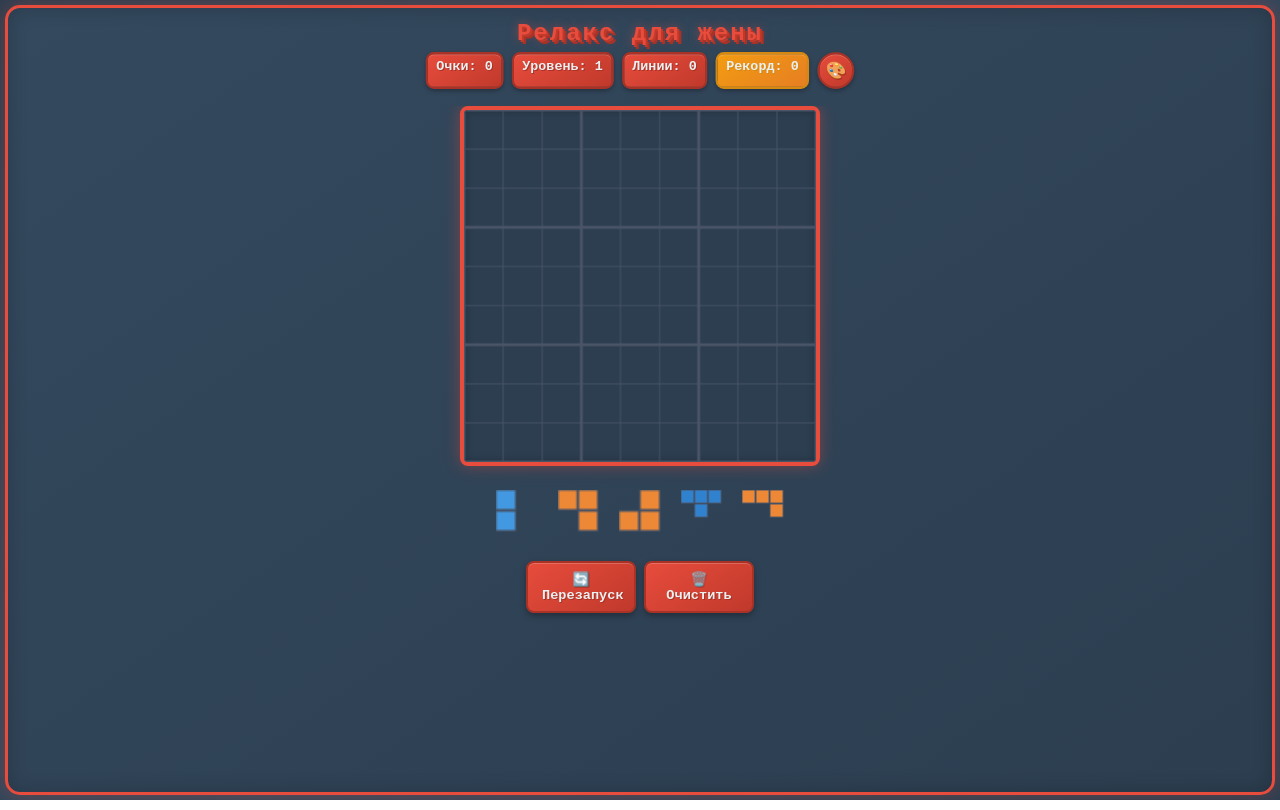
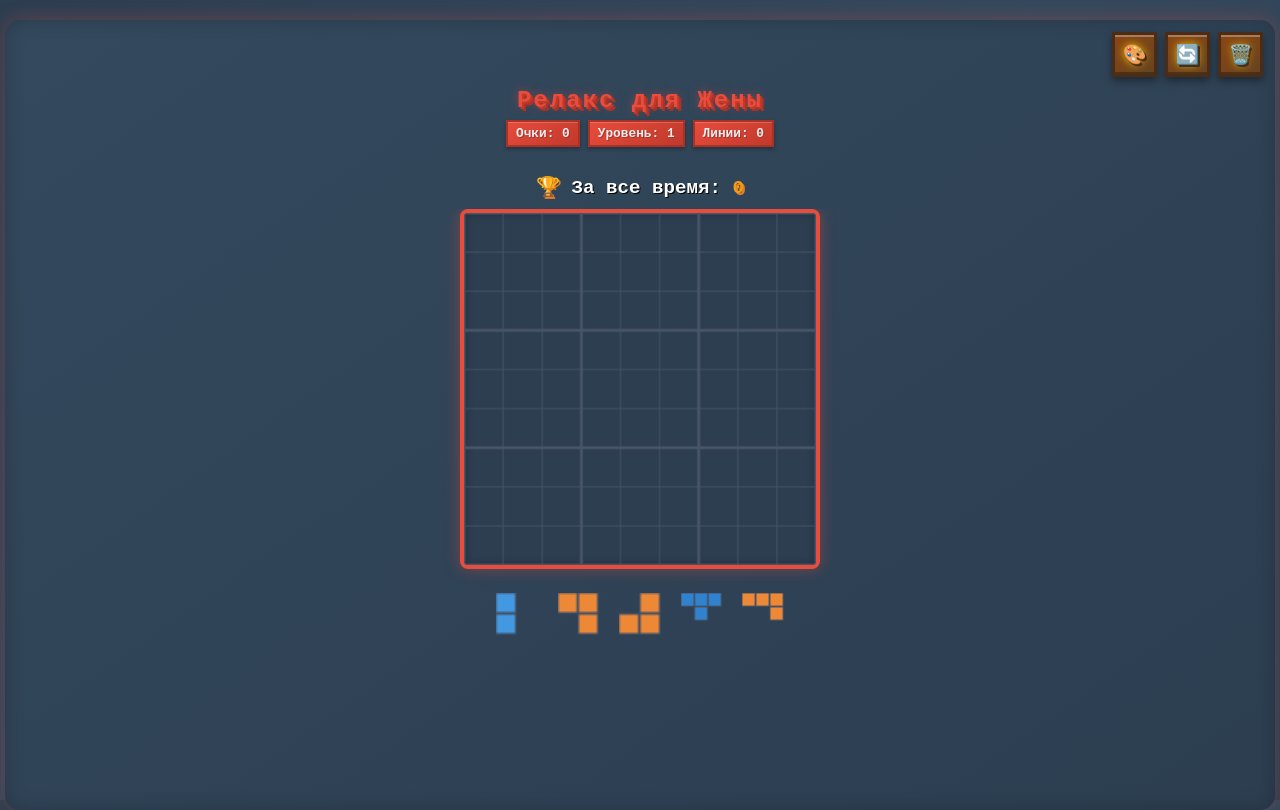
Before and after one commit to appleman9709/tetris, a website: page index.html in a window 1280 px wide. Drawn offline with Linux system fonts and the light colour scheme.

Commit message:
Update: Remove borders, improve record styling for Telegram mini-app - Remove game-container border - Add 'За все время' label to record - Remove record background styling - Remove border-radius from game-info blocks - Make record label white and 1em size - Add top padding for Telegram mini-app

```diff
--- a/index.html
+++ b/index.html
@@ -9,18 +9,24 @@
 </head>
 <body>
     <div class="game-container">
+        <div class="top-controls">
+            <button id="themeToggle" class="retro-btn" title="Переключить тему">🎨</button>
+            <button class="retro-btn" id="restartBtn" title="Перезапуск">🔄</button>
+            <button class="retro-btn" id="clearBtn" title="Очистить">🗑️</button>
+        </div>
+
         <header>
-            <h1>Релакс для жены</h1>
+            <h1>Релакс для Жены</h1>
             <div class="game-info">
                 <div class="info-row">
                     <div class="score">Очки: <span id="score">0</span></div>
                     <div class="level">Уровень: <span id="level">1</span></div>
                     <div class="lines">Линии: <span id="lines">0</span></div>
-                    <div class="record">Рекорд: <span id="record">0</span></div>
-                    <button id="themeToggle" class="theme-btn">🎨</button>
                 </div>
             </div>
         </header>
+
+        <div class="record">🏆 <span class="record-label">За все время:</span> <span id="record">0</span></div>
 
         <div class="game-area">
             <div class="game-board">
@@ -31,11 +37,6 @@
                 <div class="pieces-container" id="piecesContainer">
                     <!-- Фигуры будут добавлены динамически -->
                 </div>
-            </div>
-
-            <div class="mobile-controls">
-                <button class="control-btn" id="restartBtn">🔄 Перезапуск</button>
-                <button class="control-btn" id="clearBtn">🗑️ Очистить</button>
             </div>
         </div>
 
--- a/style.css
+++ b/style.css
@@ -10,13 +10,13 @@ body {
     height: 100vh;
     margin: 0;
     padding: 5px;
+    padding-top: 20px; /* Отступ сверху для Telegram mini-app */
     color: #ecf0f1;
     overflow: hidden;
 }
 
 .game-container {
     background: linear-gradient(145deg, #34495e, #2c3e50);
-    border: 3px solid #e74c3c;
     border-radius: 15px;
     padding: 12px;
     box-shadow:
@@ -27,6 +27,15 @@ body {
     height: calc(100vh - 10px);
     display: flex;
     flex-direction: column;
+    position: relative;
+}
+
+.top-controls {
+    display: flex;
+    justify-content: flex-end;
+    gap: 8px;
+    margin-bottom: 10px;
+    flex-shrink: 0;
 }
 
 header {
@@ -68,7 +77,6 @@ h1 {
     color: #ecf0f1;
     padding: 4px 8px;
     border: 2px solid #a93226;
-    border-radius: 8px;
     font-weight: bold;
     font-size: 0.8em;
     text-shadow: 1px 1px 0px #a93226;
@@ -78,46 +86,21 @@ h1 {
 }
 
 .record {
-    background: linear-gradient(145deg, #f39c12, #e67e22) !important;
-    border-color: #d68910 !important;
-    text-shadow: 1px 1px 0px #d68910 !important;
+    color: #f39c12;
+    font-weight: bold;
+    font-size: 1.2em;
+    text-shadow: 2px 2px 0px #e67e22;
+    text-align: center;
+    margin: 10px 0;
+    flex-shrink: 0;
 }
 
-.theme-btn {
-    background: linear-gradient(145deg, #e74c3c, #c0392b);
-    color: #ecf0f1;
-    border: 2px solid #a93226;
-    padding: 4px 8px;
-    border-radius: 15px;
+.record-label {
+    color: #fff;
     font-size: 1em;
-    cursor: pointer;
-    text-shadow: 1px 1px 0px #a93226;
-    box-shadow:
-        inset 0 1px 0px rgba(255, 255, 255, 0.2),
-        0 2px 4px rgba(0, 0, 0, 0.3);
-    font-family: 'Courier New', monospace;
-    width: 35px;
-    height: 35px;
-    border-radius: 50%;
-    display: flex;
-    align-items: center;
-    justify-content: center;
-    transition: all 0.2s ease;
+    text-shadow: 1px 1px 0px #000;
 }
 
-.theme-btn:hover {
-    transform: scale(1.1);
-    box-shadow:
-        inset 0 1px 0px rgba(255, 255, 255, 0.3),
-        0 4px 8px rgba(0, 0, 0, 0.4);
-}
-
-.theme-btn:active {
-    transform: scale(0.95);
-    box-shadow:
-        inset 0 1px 0px rgba(0, 0, 0, 0.2),
-        0 1px 3px rgba(0, 0, 0, 0.3);
-}
 
 /* Pink theme - only UI elements */
 body.pink-theme .game-info > div > div {
@@ -127,9 +110,13 @@ body.pink-theme .game-info > div > div {
 }
 
 body.pink-theme .record {
-    background: linear-gradient(145deg, #f48fb1, #f06292) !important;
-    border-color: #e91e63 !important;
-    text-shadow: 1px 1px 0px #e91e63 !important;
+    color: #e91e63;
+    text-shadow: 2px 2px 0px #ad1457;
+}
+
+body.pink-theme .record-label {
+    color: #fff;
+    text-shadow: 1px 1px 0px #000;
 }
 
 body.pink-theme #gameCanvas {
@@ -145,10 +132,14 @@ body.pink-theme .control-btn {
     text-shadow: 1px 1px 0px #880e4f;
 }
 
-body.pink-theme .theme-btn {
-    background: linear-gradient(145deg, #e91e63, #ad1457);
-    border-color: #880e4f;
-    text-shadow: 1px 1px 0px #880e4f;
+
+body.pink-theme .retro-btn {
+    background: linear-gradient(145deg, #ad1457, #880e4f);
+    border-color: #4a0e2a;
+    color: #ff69b4;
+    text-shadow:
+        2px 2px 0px #4a0e2a,
+        0 0 8px rgba(255, 105, 180, 0.8);
 }
 
 /* Blue theme - only UI elements */
@@ -159,9 +150,13 @@ body.blue-theme .game-info > div > div {
 }
 
 body.blue-theme .record {
-    background: linear-gradient(145deg, #64b5f6, #42a5f5) !important;
-    border-color: #2196f3 !important;
-    text-shadow: 1px 1px 0px #2196f3 !important;
+    color: #2196f3;
+    text-shadow: 2px 2px 0px #1976d2;
+}
+
+body.blue-theme .record-label {
+    color: #fff;
+    text-shadow: 1px 1px 0px #000;
 }
 
 body.blue-theme #gameCanvas {
@@ -177,10 +172,14 @@ body.blue-theme .control-btn {
     text-shadow: 1px 1px 0px #1565c0;
 }
 
-body.blue-theme .theme-btn {
-    background: linear-gradient(145deg, #2196f3, #1976d2);
-    border-color: #1565c0;
-    text-shadow: 1px 1px 0px #1565c0;
+
+body.blue-theme .retro-btn {
+    background: linear-gradient(145deg, #1976d2, #1565c0);
+    border-color: #0d47a1;
+    color: #64b5f6;
+    text-shadow:
+        2px 2px 0px #0d47a1,
+        0 0 8px rgba(100, 181, 246, 0.8);
 }
 
 .game-area {
@@ -280,31 +279,69 @@ body.blue-theme .theme-btn {
     max-height: 50px;
 }
 
-.mobile-controls {
+
+.retro-btn {
+    background: linear-gradient(145deg, #8b4513, #654321);
+    color: #ffd700;
+    border: 3px solid #4a2c17;
+    padding: 8px;
+    font-size: 1.2em;
+    cursor: pointer;
+    text-shadow:
+        2px 2px 0px #4a2c17,
+        0 0 8px rgba(255, 215, 0, 0.8);
+    box-shadow:
+        inset 0 2px 0px rgba(255, 255, 255, 0.3),
+        inset 0 -2px 0px rgba(0, 0, 0, 0.3),
+        0 4px 8px rgba(0, 0, 0, 0.4);
+    font-family: 'Courier New', monospace;
+    border-radius: 0;
+    transition: all 0.15s ease;
+    width: 45px;
+    height: 45px;
     display: flex;
-    gap: 8px;
+    align-items: center;
     justify-content: center;
-    width: 100%;
-    max-width: 350px;
-    flex-shrink: 0;
+    position: relative;
+    overflow: hidden;
 }
 
-.control-btn {
-    background: linear-gradient(145deg, #e74c3c, #c0392b);
-    color: #ecf0f1;
-    border: 2px solid #a93226;
-    padding: 8px 14px;
-    border-radius: 8px;
-    font-size: 0.85em;
-    font-weight: bold;
-    cursor: pointer;
-    flex: 1;
-    max-width: 110px;
-    text-shadow: 1px 1px 0px #a93226;
+.retro-btn::before {
+    content: '';
+    position: absolute;
+    top: 0;
+    left: 0;
+    right: 0;
+    bottom: 0;
+    background: linear-gradient(45deg,
+        transparent 30%,
+        rgba(255, 255, 255, 0.1) 50%,
+        transparent 70%);
+    transform: translateX(-100%);
+    transition: transform 0.6s ease;
+}
+
+.retro-btn:hover::before {
+    transform: translateX(100%);
+}
+
+.retro-btn:hover {
+    transform: translateY(-2px);
     box-shadow:
-        inset 0 1px 0px rgba(255, 255, 255, 0.2),
-        0 3px 6px rgba(0, 0, 0, 0.3);
-    font-family: 'Courier New', monospace;
+        inset 0 2px 0px rgba(255, 255, 255, 0.4),
+        inset 0 -2px 0px rgba(0, 0, 0, 0.4),
+        0 6px 12px rgba(0, 0, 0, 0.5);
+    text-shadow:
+        2px 2px 0px #4a2c17,
+        0 0 12px rgba(255, 215, 0, 1);
+}
+
+.retro-btn:active {
+    transform: translateY(0);
+    box-shadow:
+        inset 0 2px 0px rgba(0, 0, 0, 0.2),
+        inset 0 -2px 0px rgba(255, 255, 255, 0.1),
+        0 2px 4px rgba(0, 0, 0, 0.3);
 }
 
 .control-btn:active {
@@ -471,9 +508,6 @@ body.blue-theme .theme-btn {
     100% { transform: scale(1); }
 }
 
-.game-info > div {
-    animation: pulse 2s infinite;
-}
 
 /* Стили для клеток судоку */
 .sudoku-grid {
```
